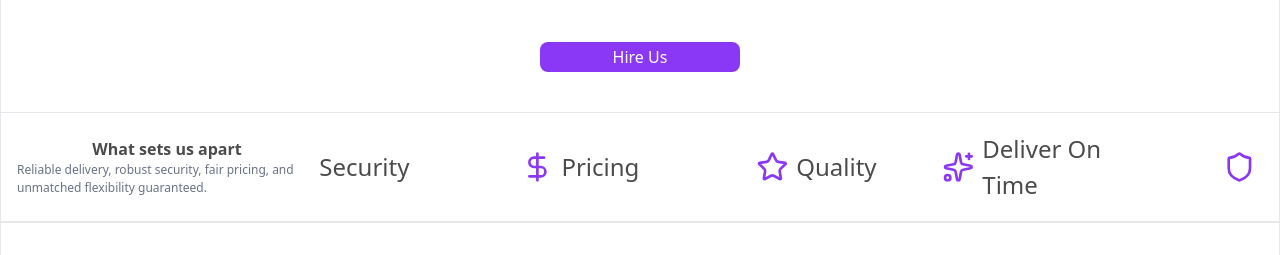
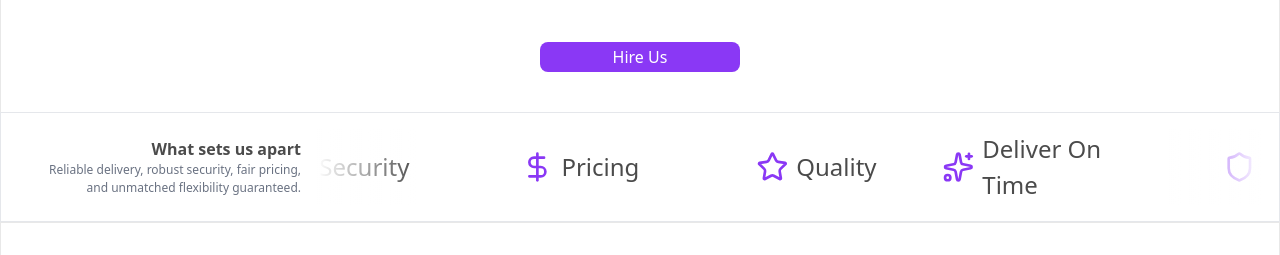
Before and after one commit to pramodqbit/main-website, a Next.js app: page / in a window 1280 px wide. Shown: the part 940-1195 px from the top of the page. Built offline with nearby package versions, Linux system fonts and the light colour scheme.

Commit message:
style: update layout and text alignment in OurMarque component for improved visual consistency and readability

```diff
--- a/components/global/our-marque/index.tsx
+++ b/components/global/our-marque/index.tsx
@@ -25,16 +25,16 @@ export default function OurMarque({
 }) {
 	return (
 		<div className='flex w-full border border-gray-200 lg:p-4 p-2  '>
-			<div className=' lg:w-[300px] w-[100px] flex flex-col items-center justify-center '>
-				<p className='lg:text-[16px] text-[12px]  font-bold'>
+			<div className=' lg:w-[300px] w-[100px] flex flex-col items-end justify-center px-4 relative '>
+				<p className='lg:text-[16px] text-[12px]  font-bold text-right'>
 					What sets us apart
 				</p>
-				<p className='lg:text-[12px] text-[8px] text-gray-500 '>
+				<p className='lg:text-[12px] text-[8px] text-gray-500 text-right'>
 					Reliable delivery, robust security, fair pricing, and unmatched
 					flexibility guaranteed.
 				</p>
 			</div>
-			<div className='lg:w-[calc(100%-300px)] w-[calc(100%-100px)]'>
+			<div className='lg:w-[calc(100%-300px)] w-[calc(100%-100px)] relative'>
 				<Marquee pauseOnHover className='[--duration:20s]  justify-between'>
 					{Items?.map((item, index) => (
 						<MarqueeCard
@@ -44,6 +44,8 @@ export default function OurMarque({
 						/>
 					))}
 				</Marquee>
+				<div className='from-background pointer-events-none absolute inset-y-0 h-full left-0 w-[100px] bg-gradient-to-r to-transparent'></div>
+				<div className='from-background pointer-events-none absolute inset-y-0 h-full right-0 w-[100px] bg-gradient-to-l to-transparent'></div>
 			</div>
 		</div>
 	);
```
